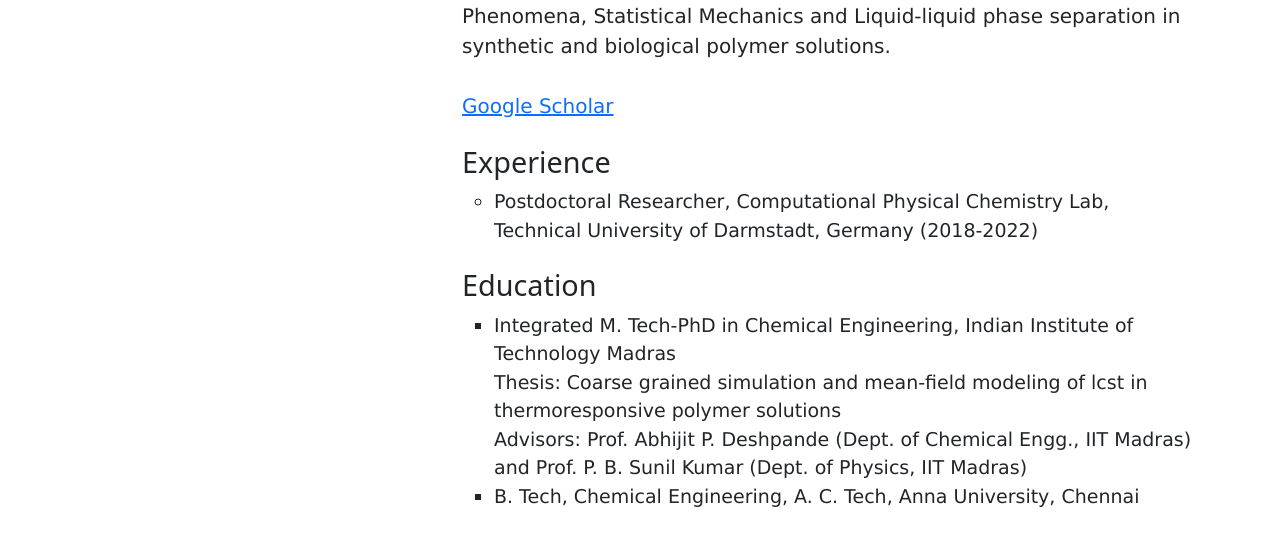
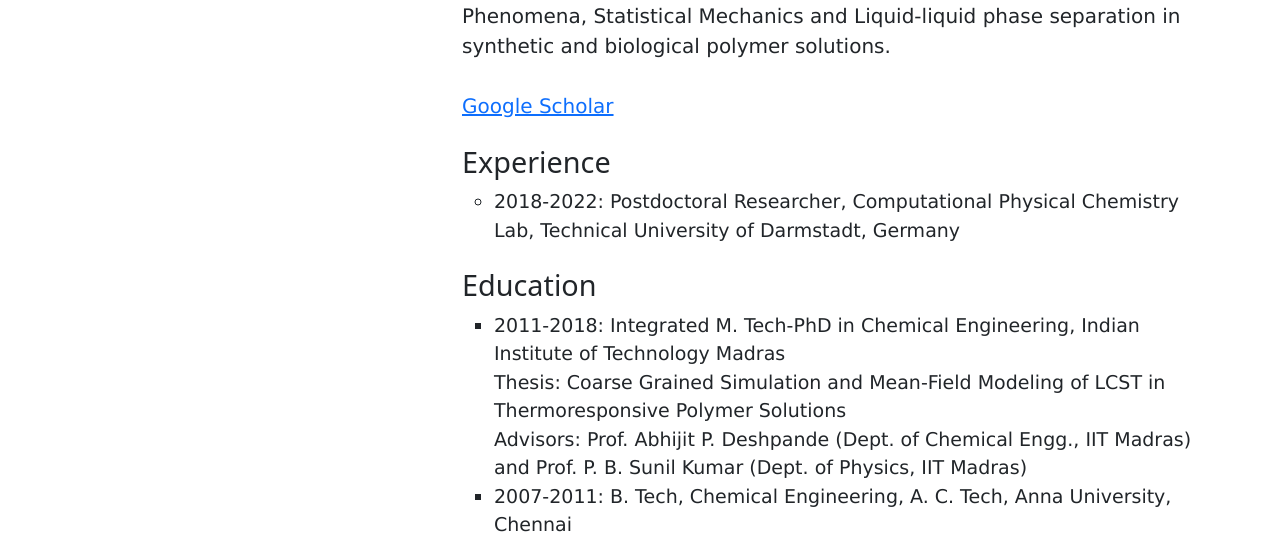
Before and after one commit to swaminath6989/swaminath.github.io, a plain HTML site: page index.html in a window 1280 px wide. Shown: the part 387-942 px from the top of the page. Before the commit the page ends 913 px from the top, so only its background shows below. Drawn offline with nearby package versions, Linux system fonts and the light colour scheme.

Commit message:
Year range added back

```diff
--- a/index.html
+++ b/index.html
@@ -61,8 +61,8 @@ class="cmr-12">Experience</span></h4>
   <ul class="list-unstyled">
             <ul>
 		<li style="font-family:verdana;	font-size: 19px;font-style:
-normal; font-variant: normal;">Postdoctoral Researcher, Computational Physical
-Chemistry Lab, Technical University of Darmstadt, Germany (2018-2022) </li>
+normal; font-variant: normal;">2018-2022: Postdoctoral Researcher, Computational Physical
+Chemistry Lab, Technical University of Darmstadt, Germany</li>
             </ul>
 <br>
        <h4 class="likesectionHead"><a
@@ -71,12 +71,12 @@ class="cmr-12">Education</span></h4>
   <ul class="list-unstyled">
             <ul>
 		<li style="font-family:verdana;	font-size: 19px;font-style:
-normal; font-variant: normal;">Integrated M. Tech-PhD in Chemical
-Engineering, Indian Institute of Technology Madras <br> Thesis: Coarse grained
-simulation and mean-field modeling of lcst in thermoresponsive polymer
-solutions <br> Advisors: Prof. Abhijit P. Deshpande (Dept. of Chemical Engg.,
+normal; font-variant: normal;">2011-2018: Integrated M. Tech-PhD in Chemical
+Engineering, Indian Institute of Technology Madras <br> Thesis: Coarse Grained
+Simulation and Mean-Field Modeling of LCST in Thermoresponsive Polymer
+Solutions <br> Advisors: Prof. Abhijit P. Deshpande (Dept. of Chemical Engg.,
 IIT Madras) and Prof. P. B. Sunil Kumar (Dept. of Physics, IIT Madras) </li>
-                <li style="font-family:verdana;	font-size: 19px;	font-style: normal; font-variant: normal;"> B. Tech, Chemical Engineering, A. C. Tech, Anna University, Chennai </li>
+                <li style="font-family:verdana;	font-size: 19px;	font-style: normal; font-variant: normal;"> 2007-2011: B. Tech, Chemical Engineering, A. C. Tech, Anna University, Chennai </li>
             </ul>
 </div>
         <!-- Bootstrap core JS-->
```
